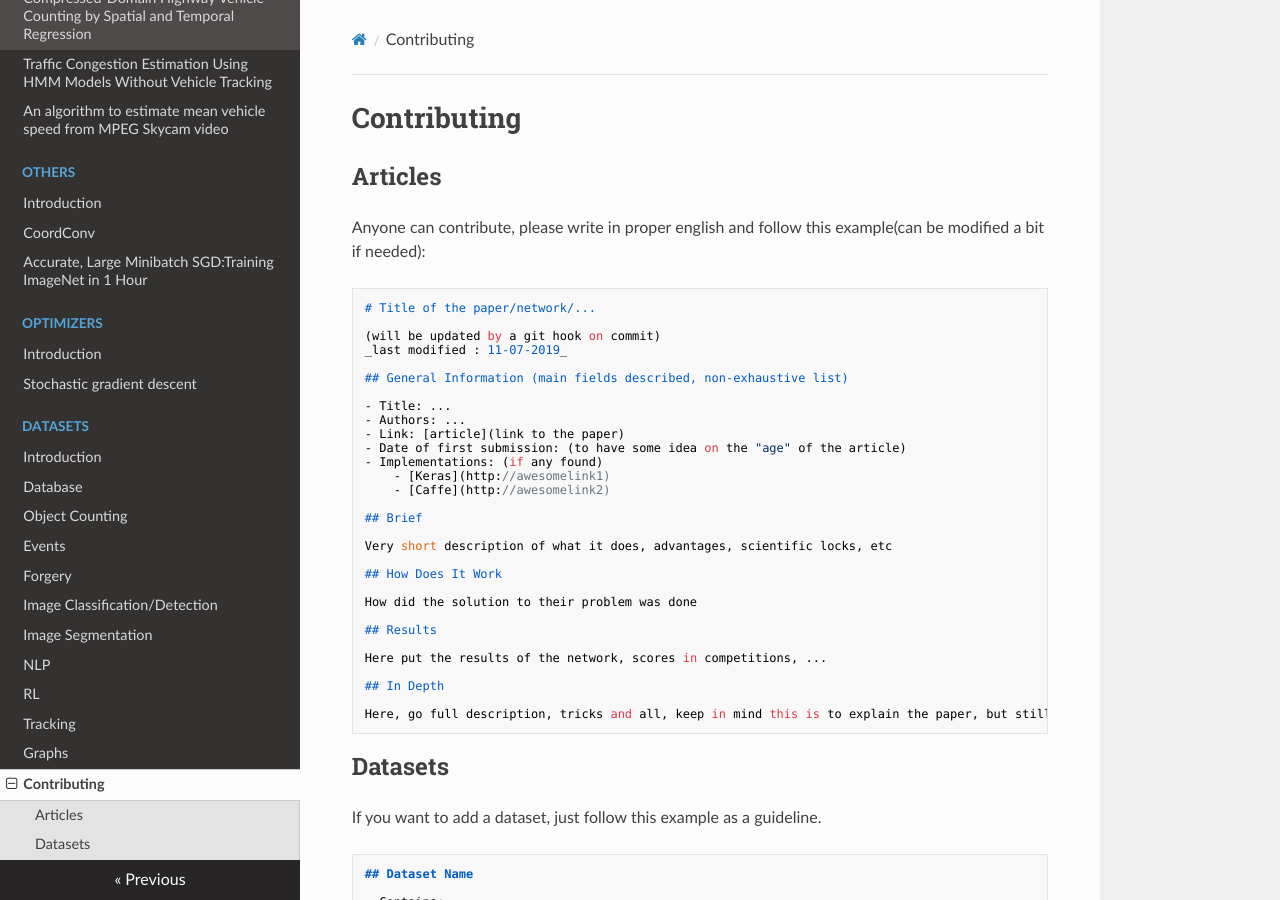
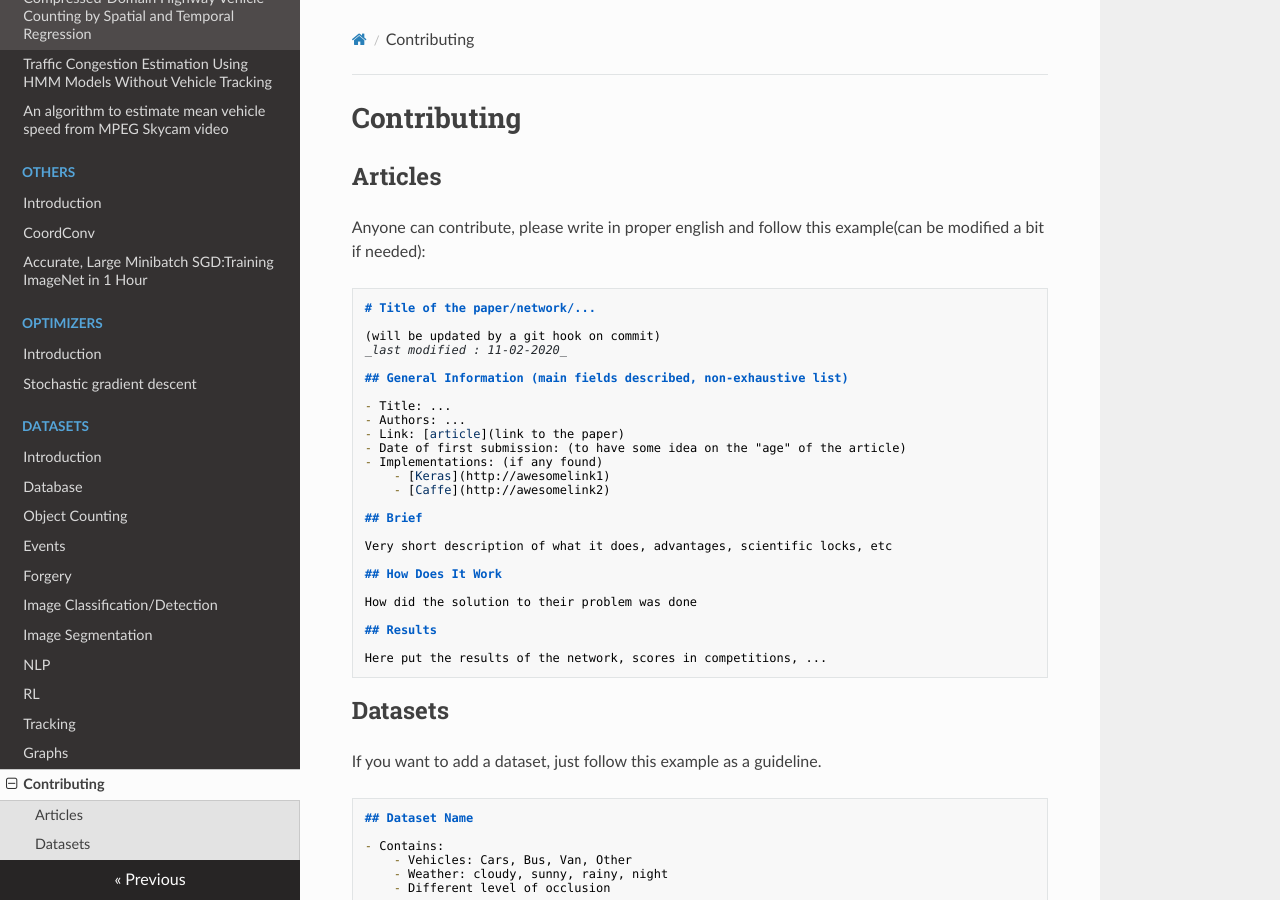
Before and after one commit to D3lt4lph4/papers, an MkDocs documentation site: the page built from docs/contributing.md, in a window 1280 px wide and 900 px high. Built offline with MkDocs 1.6.1, drawn with Linux system fonts in a browser that asks for light colours; nearby versions of some CDN libraries; old or Windows-style settings are respelled for this version of MkDocs.

Commit message:
removing not used part

````diff
--- a/docs/contributing.md
+++ b/docs/contributing.md
@@ -8,7 +8,7 @@
 # Title of the paper/network/...
 
 (will be updated by a git hook on commit)
-_last modified : 11-07-2019_
+_last modified : 11-02-2020_
 
 ## General Information (main fields described, non-exhaustive list)
 
@@ -31,10 +31,6 @@
 ## Results
 
 Here put the results of the network, scores in competitions, ...
-
-## In Depth
-
-Here, go full description, tricks and all, keep in mind this is to explain the paper, but still a summary. Simply remove if the better solution is to read the paper.
 ```
 
 ## Datasets
````
